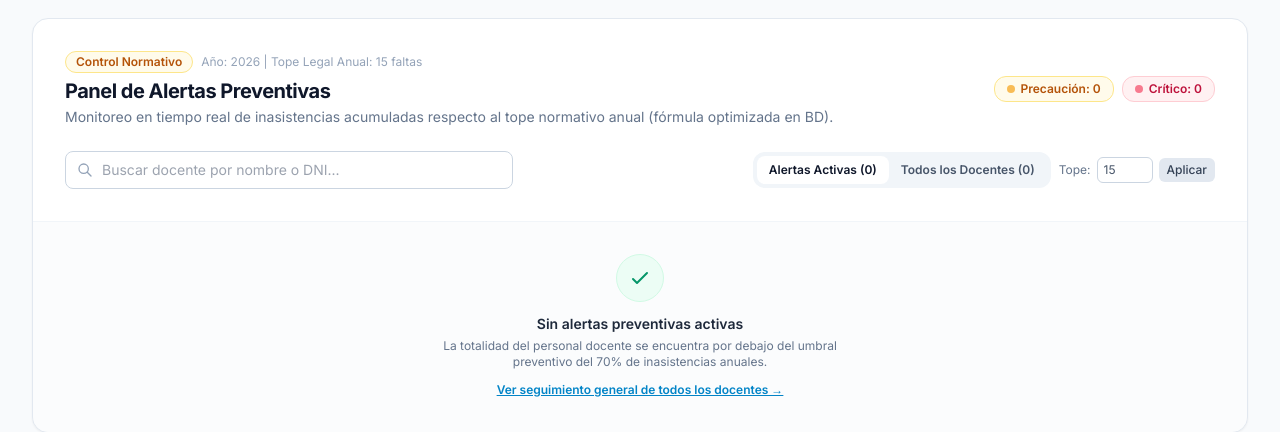
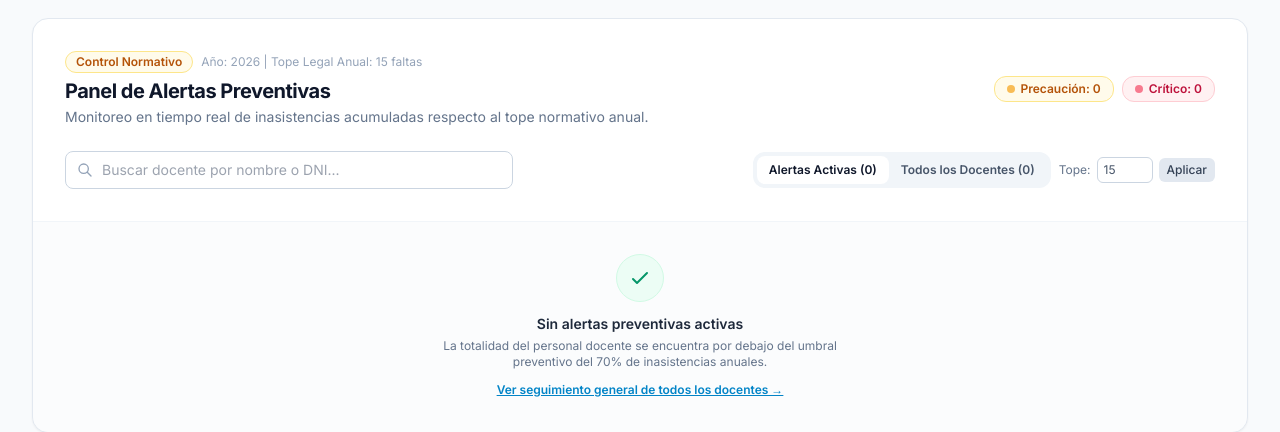
Before and after one commit to NeumannMaxii/zunin, a Django app: page / in a window 1280 px wide. Shown: the part 833-1265 px from the top of the page. Run offline with Django 5.2, Linux system fonts and the light colour scheme; the visitor is signed in with stand-in values (Sample User, id 1); data that the repository does not hold is empty; some libraries are stand-ins or nearby versions.

Commit message:
chore(core): simplificar subtitulo del panel de alertas en dashboard

```diff
--- a/apps/core/templates/core/dashboard.html
+++ b/apps/core/templates/core/dashboard.html
@@ -131,7 +131,7 @@
                         Panel de Alertas Preventivas
                     </h2>
                     <p class="text-xs sm:text-sm text-slate-500 mt-0.5">
-                        Monitoreo en tiempo real de inasistencias acumuladas respecto al tope normativo anual (fórmula optimizada en BD).
+                        Monitoreo en tiempo real de inasistencias acumuladas respecto al tope normativo anual.
                     </p>
                 </div>
 
```
